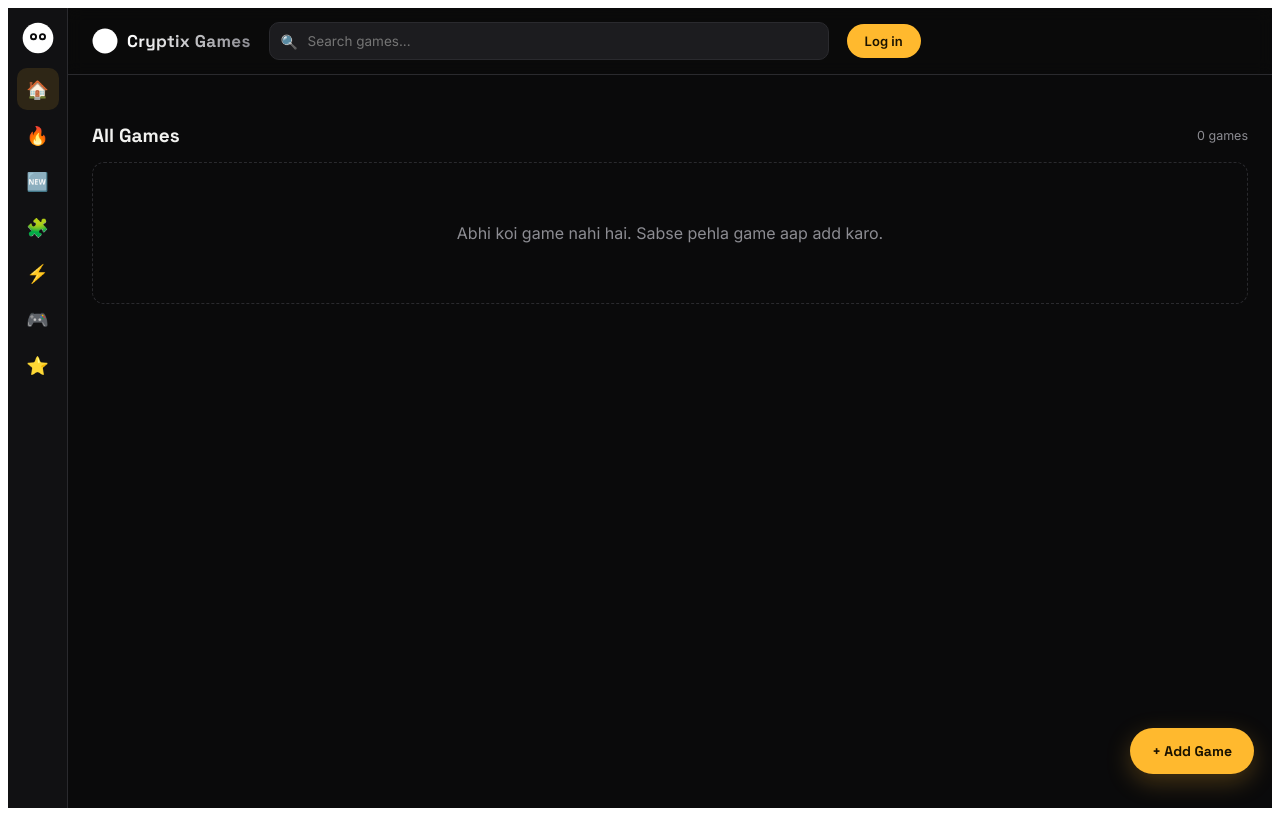
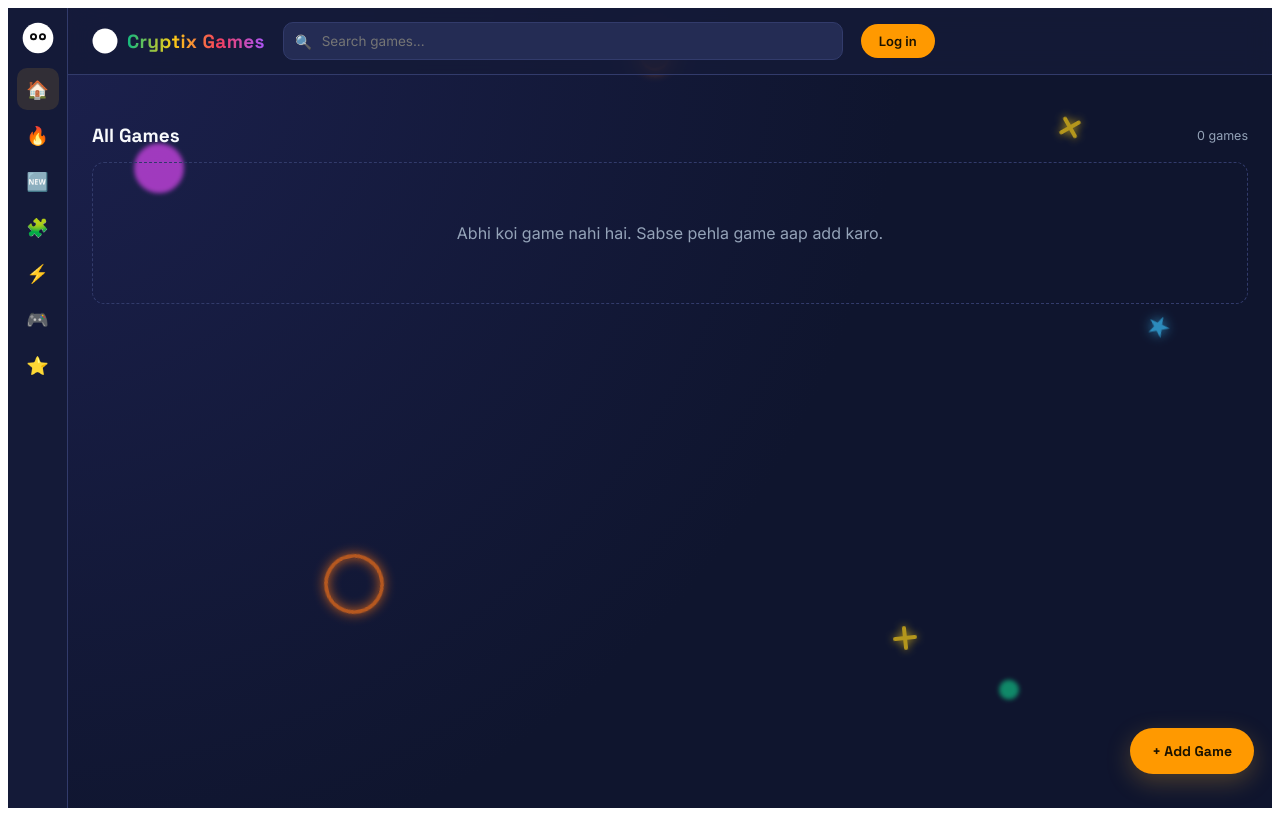
Before and after one commit to aayanshgreen-bot/game_dev, a Flask app: page / in a window 1280 px wide. Run offline with Flask 3, Linux system fonts and the light colour scheme; some libraries are stand-ins or nearby versions.

Commit message:
Update E-Sport theme and add gaming console loader

```diff
--- a/static/css/style.css
+++ b/static/css/style.css
@@ -1,29 +1,42 @@
 @import url('https://fonts.googleapis.com/css2?family=Space+Grotesk:wght@500;700&family=Inter:wght@400;500;600&family=JetBrains+Mono:wght@400;500&display=swap');
 
   :root{
-    --bg:#0a0a0b;
-    --sidebar:#111113;
-    --surface:#151517;
-    --surface-2:#1c1c1f;
-    --line:#2a2a2e;
-    --text:#f2f2f0;
-    --muted:#8c8c92;
-    --accent:#ffb92e;
-    --accent-dim:#7a5a16;
-    --danger:#ff5c5c;
+    --bg:#0f152e;
+    --sidebar:#141a38;
+    --surface:#1c2345;
+    --surface-2:#242c54;
+    --line:#323b6b;
+    --text:#f8fafc;
+    --muted:#94a3b8;
+    --accent:#ff9900;
+    --accent-dim:#b06a00;
+    --danger:#f43f5e;
+    --gradient-text: linear-gradient(90deg, #10b981, #facc15, #f43f5e, #a855f7);
     --radius:12px;
   }
   *{box-sizing:border-box;}
   #cryptix-root{
-    background:var(--bg);
+    background: radial-gradient(circle at top left, #1c214f, var(--bg) 60%);
     color:var(--text);
     font-family:'Inter',sans-serif;
     min-height:100vh;
     display:flex;
     overflow-x:hidden;
+    position:relative;
   }
   .cx-mono{font-family:'JetBrains Mono',monospace;}
   .cx-display{font-family:'Space Grotesk',sans-serif;}
+
+  /* Loader */
+  .cx-loader{
+    position:fixed;inset:0;background:var(--bg);z-index:9999;
+    display:flex;align-items:center;justify-content:center;
+    transition: opacity 0.5s ease, visibility 0.5s ease;
+  }
+  .cx-loader.hidden {
+    opacity: 0;
+    visibility: hidden;
+  }
 
   /* Animations */
   @keyframes fadeIn {
@@ -34,6 +47,50 @@
     from { opacity: 0; transform: scale(0.95) translateY(-20px); }
     to { opacity: 1; transform: scale(1) translateY(0); }
   }
+  @keyframes floatShape {
+    0% { transform: translateY(0) rotate(0deg); }
+    100% { transform: translateY(-30px) rotate(360deg); }
+  }
+
+  /* Background Floating Animations */
+  .bg-animations {
+    position: absolute;
+    top: 0; left: 0; right: 0; bottom: 0;
+    pointer-events: none;
+    z-index: 0;
+    overflow: hidden;
+  }
+  .cx-shape {
+    position: absolute;
+    opacity: 0.7;
+    animation: floatShape 10s infinite linear alternate;
+  }
+  .cx-shape.circle {
+    border-radius: 50%;
+    filter: blur(2px);
+  }
+  .cx-shape.circle-outline {
+    border-radius: 50%;
+    border: 4px solid #f97316;
+    box-shadow: 0 0 12px #f97316, inset 0 0 12px #f97316;
+  }
+  .cx-shape.cross {
+    width: 24px; height: 24px;
+  }
+  .cx-shape.cross::before, .cx-shape.cross::after {
+    content: ''; position: absolute; background: #facc15;
+    box-shadow: 0 0 8px #facc15; border-radius: 2px;
+  }
+  .cx-shape.cross::before { top: 10px; left: 0; right: 0; height: 4px; }
+  .cx-shape.cross::after { left: 10px; top: 0; bottom: 0; width: 4px; }
+
+  .cx-shape.star {
+    font-size: 28px;
+    color: #38bdf8;
+    text-shadow: 0 0 12px #38bdf8;
+    line-height:1;
+  }
+
   ::-webkit-scrollbar{height:8px;width:8px;}
   ::-webkit-scrollbar-thumb{background:var(--line);border-radius:8px;}
 
@@ -51,19 +108,19 @@
   .cx-side-item:hover{background:var(--surface-2);color:var(--text);}
   .cx-side-item.active{background:rgba(255,185,46,0.12);color:var(--accent);}
 
-  .cx-main{flex:1;min-width:0;display:flex;flex-direction:column;}
+  .cx-main{flex:1;min-width:0;display:flex;flex-direction:column;z-index:1;}
 
   /* topbar */
   .cx-topbar{
     display:flex;align-items:center;gap:18px;padding:14px 24px;
-    border-bottom:1px solid var(--line);position:sticky;top:0;background:rgba(10,10,11,0.9);
-    backdrop-filter:blur(8px);z-index:20;
+    border-bottom:1px solid var(--line);position:sticky;top:0;background:rgba(20, 26, 56, 0.85);
+    backdrop-filter:blur(12px);z-index:20;
   }
   .cx-logo{display:flex;align-items:center;gap:9px;cursor:pointer;flex-shrink:0;}
   .cx-logo svg{width:26px;height:26px;}
   .cx-logo-text{
-    font-family:'Space Grotesk',sans-serif;font-weight:700;font-size:17px;
-    background:linear-gradient(90deg,#fff,#8c8c92);-webkit-background-clip:text;background-clip:text;color:transparent;
+    font-family:'Space Grotesk',sans-serif;font-weight:700;font-size:19px;
+    background:var(--gradient-text);-webkit-background-clip:text;background-clip:text;color:transparent;
     letter-spacing:0.3px;white-space:nowrap;
   }
   .cx-search-wrap{flex:1;max-width:560px;position:relative;}
--- a/static/js/app.js
+++ b/static/js/app.js
@@ -560,5 +560,9 @@ const DEFAULT_COVERS = [
     state.games = await loadGames();
     renderNav();
     renderAll();
+    setTimeout(() => {
+      const loader = document.getElementById('cx-loader');
+      if (loader) loader.classList.add('hidden');
+    }, 3000);
   })();
 })();
--- a/templates/index.html
+++ b/templates/index.html
@@ -1,8 +1,23 @@
 <!-- Cryptix Games -->
 <link rel="stylesheet" href="{{ url_for('static', filename='css/style.css') }}">
+<script src="https://unpkg.com/@lottiefiles/lottie-player@latest/dist/lottie-player.js"></script>
+
+<div id="cx-loader" class="cx-loader">
+  <lottie-player src="{{ url_for('static', filename='Gaming Console.json') }}" background="transparent" speed="1" style="width: 300px; height: 300px;" loop autoplay></lottie-player>
+</div>
 
 
 <div id="cryptix-root">
+  <div class="bg-animations">
+    <div class="cx-shape circle" style="top:20%; left:10%; width: 50px; height: 50px; background: #d946ef; animation-duration: 8s;"></div>
+    <div class="cx-shape circle-outline" style="top:70%; left:25%; width: 60px; height: 60px; animation-duration: 12s; animation-delay: 1s;"></div>
+    <div class="cx-shape cross" style="top:80%; left:70%; animation-duration: 9s;"></div>
+    <div class="cx-shape cross" style="top:15%; right:15%; animation-duration: 11s; animation-delay: 2s; transform: scale(0.7);"></div>
+    <div class="cx-shape star" style="top:40%; right:8%; animation-duration: 14s;">★</div>
+    <div class="cx-shape circle" style="bottom:10%; right:20%; width:20px; height:20px; background:#10b981; animation-duration: 7s;"></div>
+    <div class="cx-shape circle-outline" style="top:5%; left:50%; width: 30px; height: 30px; border-width: 3px; animation-duration: 15s; animation-delay: 3s;"></div>
+  </div>
+
   <nav class="cx-sidebar" id="cx-sidebar">
     <svg class="cx-side-logo" viewBox="0 0 100 100" onclick="document.getElementById('cx-content-top').scrollIntoView({behavior:'smooth'})">
       <circle cx="50" cy="50" r="48" fill="#fff"/>
```
Also changed, not shown: static/Gaming Console.json (renamed from Gaming Console.json), static/isometric_factory.png (added).
